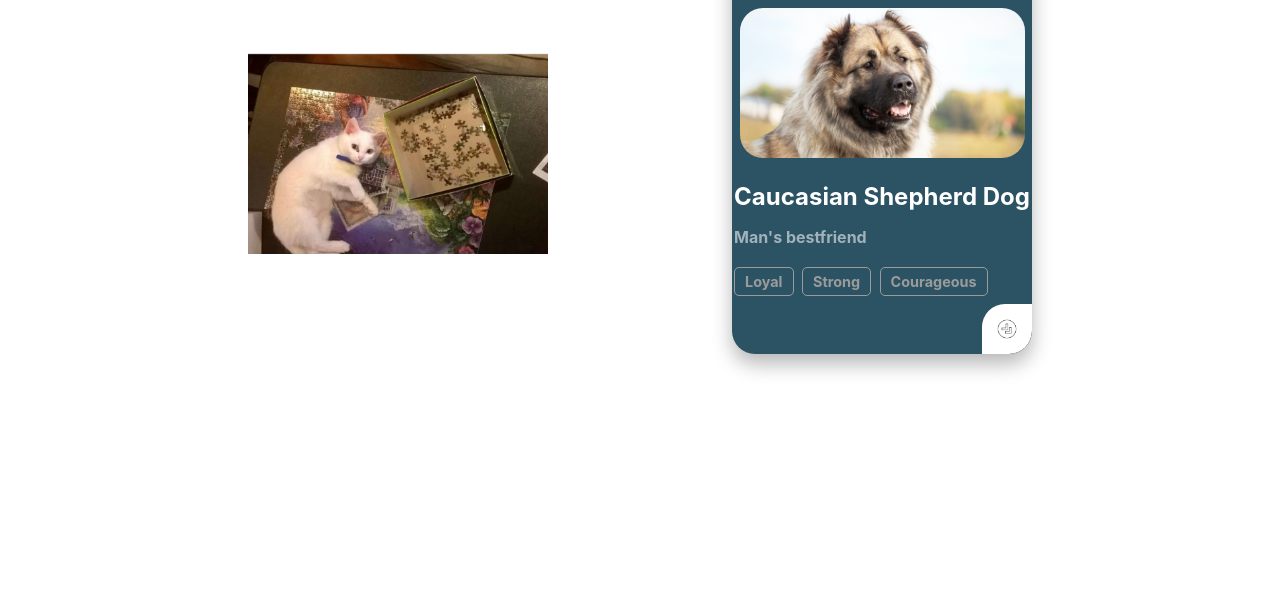
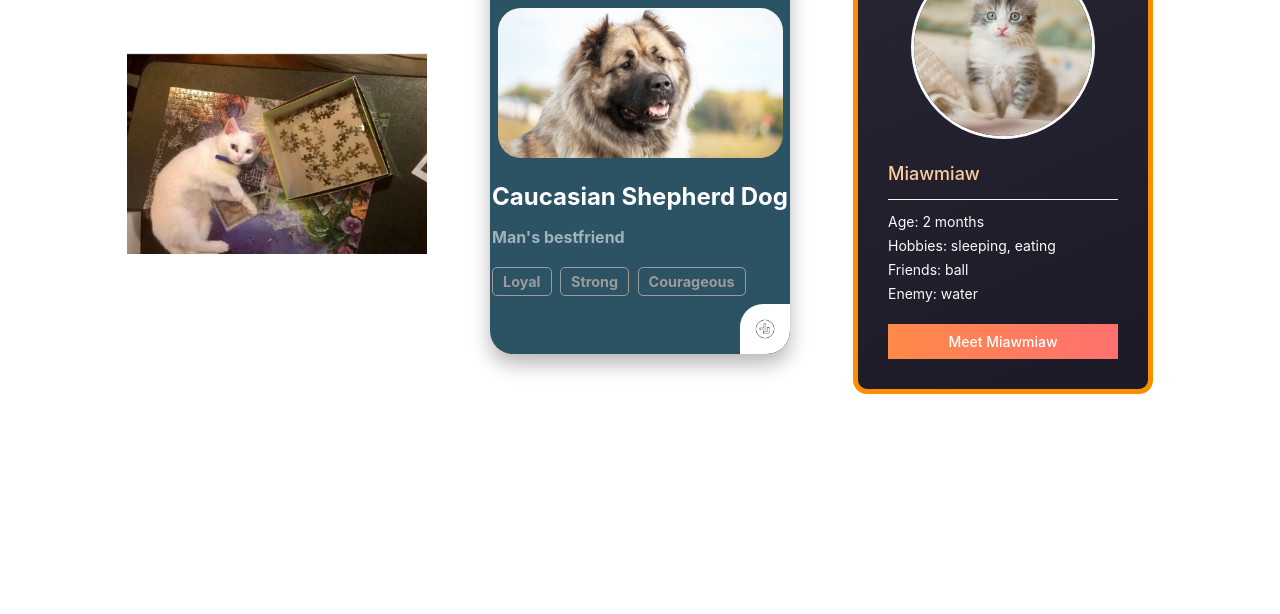
Before and after one commit to Junior-Developer-Group/HacktoberPet, a plain HTML site: page index.html in a window 1280 px wide. Shown: the part 3882-4496 px from the top of the page. Drawn offline with Linux system fonts and the light colour scheme.

Commit message:
add card fixwad dark style

```diff
--- a/assets/styles/style.css
+++ b/assets/styles/style.css
@@ -1360,3 +1360,83 @@ button.my-git:hover {
 |------------------------------JAY STYLES END--------------------------------|
 |----------------------------------------------------------------------------|
 */
+
+
+
+/*
+|----------------------------------------------------------------------------|
+|-------------------------------FIXWAD DARK STYLES---------------------------|
+|----------------------------------------------------------------------------|
+*/
+
+.fixwad-wrapper {
+  transition: .3s;
+}
+
+.fixwad-wrapper:hover {
+  transform: scale(1.01);
+  box-shadow: 4px 4px 30px rgba(31, 30, 43, 0.3);
+}
+
+.fixwad-wrapper .devider {
+  height: 1px;
+  background-color: #FFF0E3;
+  margin-bottom: 12px;
+}
+
+.fixwad-card {
+  width: 300px;
+  min-height: 450px;
+  background: linear-gradient(156.04deg, #282634 0%, #1C1A27 100%);
+  border-radius: 14px;
+  border: 5px solid #F88E00;
+  box-sizing: border-box;
+  padding: 30px;
+}
+
+.fixwad-biodata {
+  margin-bottom: 20px;
+}
+
+.fixwad-card-image {
+  width: 178px;
+  height: 178px;
+  margin: 7px auto 24px auto;
+  border-radius: 50%;
+  overflow: hidden;
+  border: 3px solid #FAFAFA;
+}
+
+.fixwad-card-body .name {
+  font-weight: 500;
+  font-size: 18px;
+  line-height: 21px;
+  color: #FFCC9D;
+}
+
+.fixwad-card-body p {
+  font-size: 14px;
+  line-height: 20px;
+  color: #FAFAFA;
+  margin: 0;
+  margin-bottom: 4px;
+}
+
+.fixwad-button {
+  display: inline-block;
+  width: 100%;
+  height: 35px;
+  text-align: center;
+  line-height: 35px;
+  background: linear-gradient(91.22deg, #FF8A48 0%, #FF7070 100%);
+  font-size: 14px;
+  color: white;
+  text-decoration: none;
+  font-weight: 500;
+}
+
+/*
+|----------------------------------------------------------------------------|
+|---------------------------END FIXWAD DARK STYLES---------------------------|
+|----------------------------------------------------------------------------|
+*/
--- a/index.html
+++ b/index.html
@@ -435,6 +435,28 @@
 		</div>
 		<!--Jay End-->
 
+		<!-- Fixwad Dark Style -->
+		<div class="fixwad-wrapper">
+			<div class="fixwad-card">
+				<div class="fixwad-card-image">
+					<img src="./assets/images/miawmiaw.png" alt="miawmiaw">
+				</div>
+				<div class="fixwad-card-body">
+					<div class="fixwad-biodata">
+						<h1 class="name">Miawmiaw</h1>
+						<div class="devider"></div>
+						<p>Age: 2 months</p>
+						<p>Hobbies: sleeping, eating</p>
+						<p>Friends: ball</p>
+						<p>Enemy: water</p>
+					</div>
+
+					<a href="#" class="fixwad-button">Meet Miawmiaw</a>
+				</div>
+			</div>
+		</div>
+		<!-- ./End Fixwad Dark Style -->
+
 	</section>
 
 	<!-- Scripts -->
```
Also changed, not shown: assets/images/miawmiaw.png (added).
